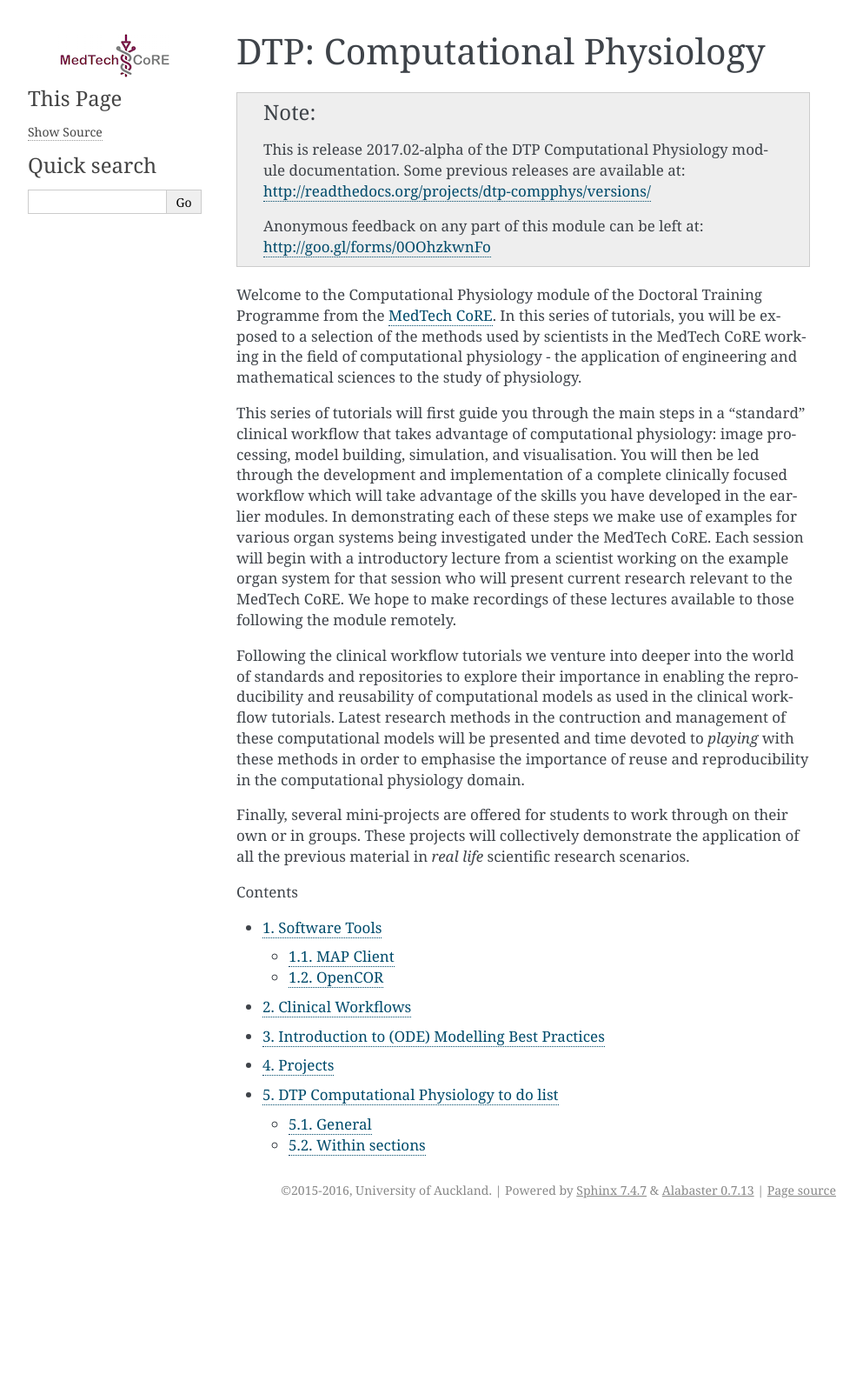
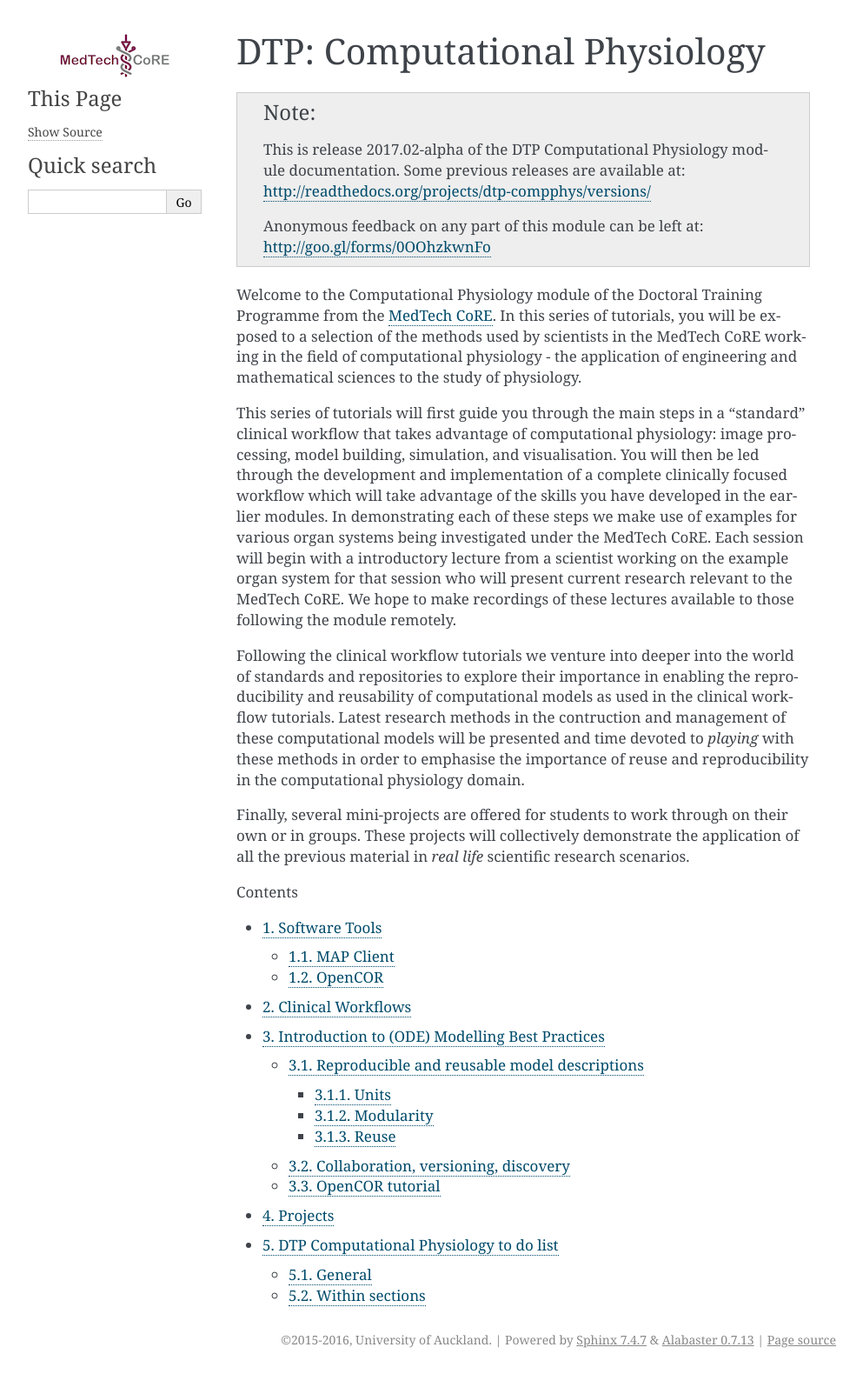
Before and after one commit to ABI-Tutorials/DTP-CompPhys, a Sphinx documentation site: the page built from source/index.rst, in a window 1280 px wide. Shown: the whole page at 87% size, without its empty margins (148-1141 px from the left). Built offline with Sphinx 7.4.7, drawn with Linux system fonts in a browser that asks for light colours; pages that are not in the unit, such as notebooks, are missing from menus; before the commit the page ends 1408 px from its top, so only the background shows below that; some of the changed lines change nothing that is shown.

Commit message:
adding further docs to wrap specific sections of the OpenCOR tutorial relevant to the DTP CP module and update OpenCOR tutorial reference

```diff
--- a/source/modellingbestpractices.rst
+++ b/source/modellingbestpractices.rst
@@ -1,9 +1,97 @@
 .. _dtp_cp_modellingbestpractices:
 
+==============================================
 Introduction to (ODE) Modelling Best Practices
 ==============================================
 
-In this series of tutorials we demonstrate some modelling practices that we recommend you follow when developing any mathematical model. The key principles are modularity, reuse, and reproducibility - we demonstrate those here using the tool `OpenCOR <http://opencor.ws>`_ and the `CellML <http://cellml.org>`_ and `SED-ML <http://sed-ml.org>`_ exchange formats, but the principles are valid across the spectrum of computational physiology.
+.. contents::
+
+In this part of the computational physiology module we demonstrate some modelling practices that we recommend you follow when developing any mathematical model. The key principles are modularity, reuse, and reproducibility - we demonstrate those here using the tool `OpenCOR <http://opencor.ws>`_ and the `CellML <http://cellml.org>`_ and `SED-ML <http://sed-ml.org>`_  formats, but the principles are valid across the spectrum of computational physiology. It is also important to be able to share and collaborate with other scientists and we demonstrate this using the Physiome Model Repository (PMR).
+
+Here are a couple of links in case you need a refer back to some of the material covered earlier in the module.
+
+* :ref:`cellml_opencor_pmr_tutorial__first_model`
+* :ref:`cellml_opencor_pmr_tutorial__open_existing`
+* :ref:`cellml_opencor_pmr_tutorial__sedml_web_lab`
+
+Reproducible and reusable model descriptions
+============================================
+
+In this section we introduce some of the key concepts and best practices for ensuring your mathematical models are reproducible and reusable.
+
+Units
+-----
+
+.. toctree::
+   :hidden:
+
+   opencor-tutorial/source/cellml_units
+
+The first concept is that everything in your model should have clearly defined physical dimensions (or at least a clear statement that the quantity has no physical dimension). This ensures that when a scientist reuses a model they are able to use software tools to check for dimensional consistency and even potentially automatically convert quantities as required.
+
+1. Take a look through the section :ref:`cellml_opencor_pmr_tutorial__cellml_units` for a discussion and some examples demonstrating the use of units in CellML and OpenCOR.
+
+Modularity
+----------
+
+.. toctree::
+   :hidden:
+
+   opencor-tutorial/source/cellml_comp_and_conn
+   opencor-tutorial/source/cellml_encaps_and_inter
+
+The second concept is that of modularity. By defining your mathematical model in a modular fashion with clearly defined interfaces you ensure that other scientists (**and even yourself!**) are able to make sure of the modules in future novel work.
+
+2. The section :ref:`ocr_tut_intro_cellml_comp_conn` provides an introduction to the syntax for defining modules in CellML and the mechanism for defining the communication between the modules.
+
+3. :ref:`ocr_tut_intro_cellml_encaps_inter` then introduces the concept of hierarchically grouping modules as an aide to reuse and abstraction, as well as definition of module interfaces.
+
+Reuse
+-----
+
+.. toctree::
+   :hidden:
+
+   opencor-tutorial/source/cellml_imports
+   opencor-tutorial/source/cellml_import_unit_params
+
+The final key concept is that of reusing existing modules, defined using the previous concepts.
+
+4. :ref:`ocr_tut_intro_cellml_imports` introduces the mechanism by which existing modules can be reused in CellML models.
+
+When describing your model it is useful to separate the mathematical model from its instaniation with a specific set of parameter values. This allows the model to be reused with different parameter sets for different purposes, including different simulation protocols, etc. Furthermore, rather than continually redefining the same set if units, it is better practice to simply define your units once and reuse their definition as required. Potentially even defining a standard set of units for a research group or collaboration to use and storing that in the repository for everyone to make use of.
+
+5. In :ref:`ocr_tut_intro_cellml_import_unit_params` we demonstrate the separation of model parameters and reuse of a common units definition.
+
+Collaboration, versioning, discovery
+====================================
+
+.. toctree::
+   :hidden:
+
+   opencor-tutorial/source/pmr
+   opencor-tutorial/source/pmr_workspaces_in_opencor
+
+One of the main reasons to encode your mathematical models following the principles described in the previous sections is to make the model available for future scientists (again, including yourself!) to utilise the model in novel investigations. The Physiome Model Repository (`PMR <https://models.physiomeproject.org/>`_) has been developed to provide scientists with a suitable repository for sharing their work with the community. Full details are provided in the `PMR documentation <https://models.physiomeproject.org/docs>`_, but here we highlight some PMR capabilities.
+
+6. We have :ref:`previously introduced <cellml_opencor_pmr_tutorial__open_existing>` the various ways to load models from PMR into OpenCOR. In :ref:`cellml_opencor_pmr_tutorial__pmr_intro` we illustrate some of the extra information that is avaialble via the PMR web interface.
+
+7. Choosing your favourite area of physiology, see if you can discover an interesting model in PMR and load it into OpenCOR to explore. Do you find this a more comprehensive way to understand the model than only reading the source literature?
+
+The primary unit of information in PMR is the workspace. Each workspace is a version controlled repository which is permanently and persistently available, with each resource in the workspace assigned a unique identifier for each version of the resource submitted to the repository.
+
+8. In :ref:`cellml_opencor_pmr_tutorial__pmr_with_opencor` we present OpenCOR's capabilties for directly working with workspaces in PMR.
+
+9. Compare the method described in step 8 with the `previous method scientists had to follow <http://aucklandphysiomerepository.readthedocs.io/en/latest/cellmlrepositorytutorial.html>`_ in order to get models into PMR. Do you see why most scientists would prefer to email their models to Andre and let him add them to the repository?
+
+**Extra for experts:**  if you look through the `PMR documentation <https://models.physiomeproject.org/docs>`_ you will be able to find information on how to submit your workspaces to make them public, share them directly with collaborators, and make *exposures* for specific revisions of the workspace.
+
+
+OpenCOR tutorial
+================
+
+For reference, the complete tutorial on CellML, OpenCOR, and PMR (from which the material presented above is reused) is given here. It is not directly part of the DTP computational physiology module, but does provide some useful information and we still need to better extract the bits we need.
+
 
 .. toctree::
    :maxdepth: 2
```
